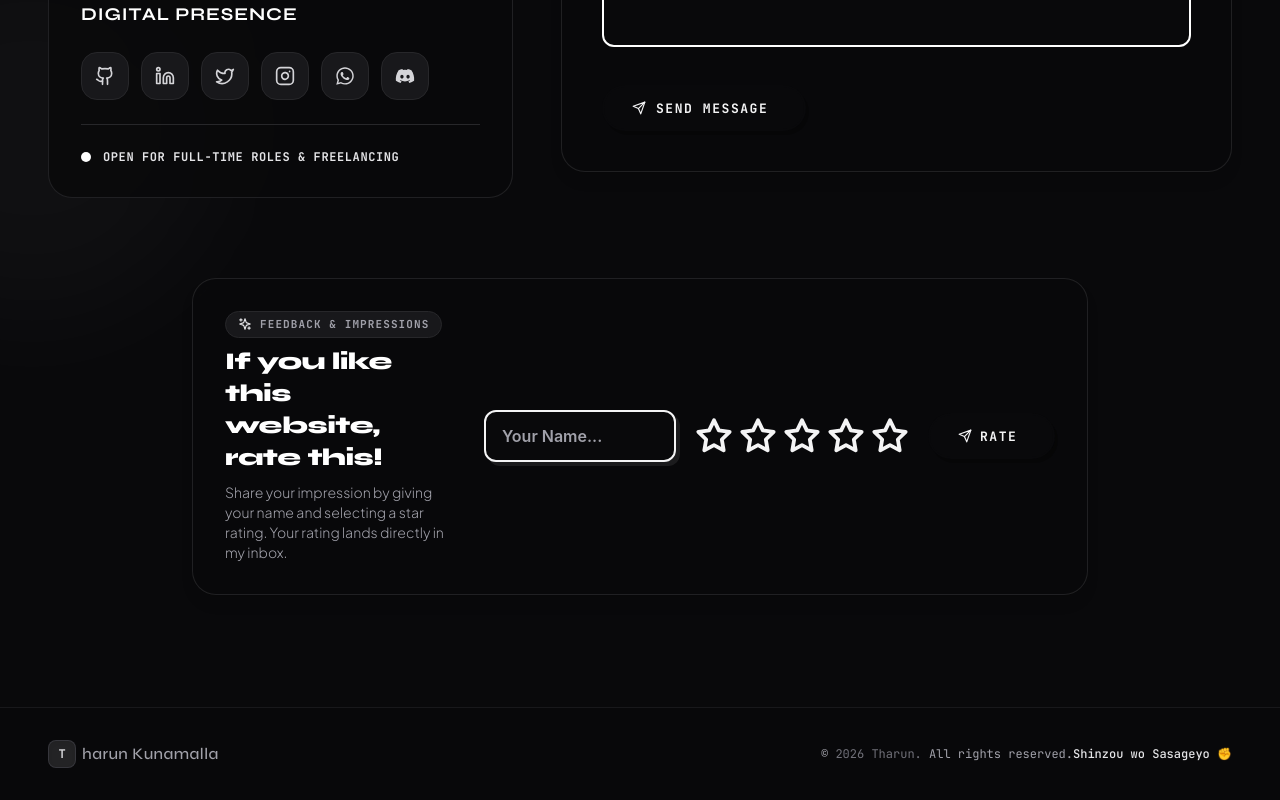
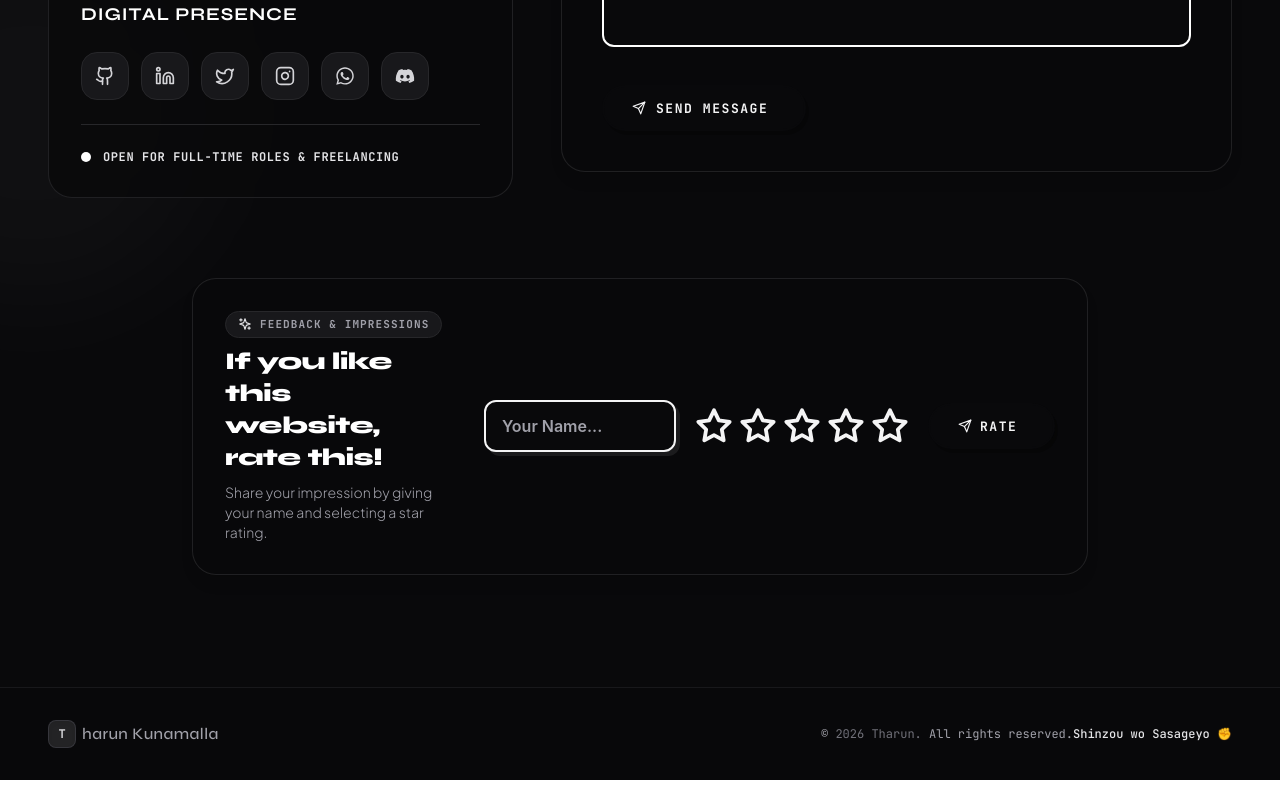
Before and after one commit to Tharunkunamalla/PortFolio_JSX, a React (Vite) app: page /contact in a window 1280 px wide. Shown: the part 841-1641 px from the top of the page. Built offline with nearby package versions, Linux system fonts and the light colour scheme; no server answers; a web font is replaced by a local one.

Commit message:
feat: add RatingSection component for portfolio feedback and ratings

```diff
--- a/src/components/ui/RatingSection.jsx
+++ b/src/components/ui/RatingSection.jsx
@@ -108,7 +108,7 @@ const RatingSection = () => {
               If you like this website, rate this!
             </h3>
             <p className="text-xs sm:text-sm text-zinc-600 dark:text-zinc-400 font-light max-w-md">
-              Share your impression by giving your name and selecting a star rating. Your rating lands directly in my inbox.
+              Share your impression by giving your name and selecting a star rating.
             </p>
           </div>
 
```
